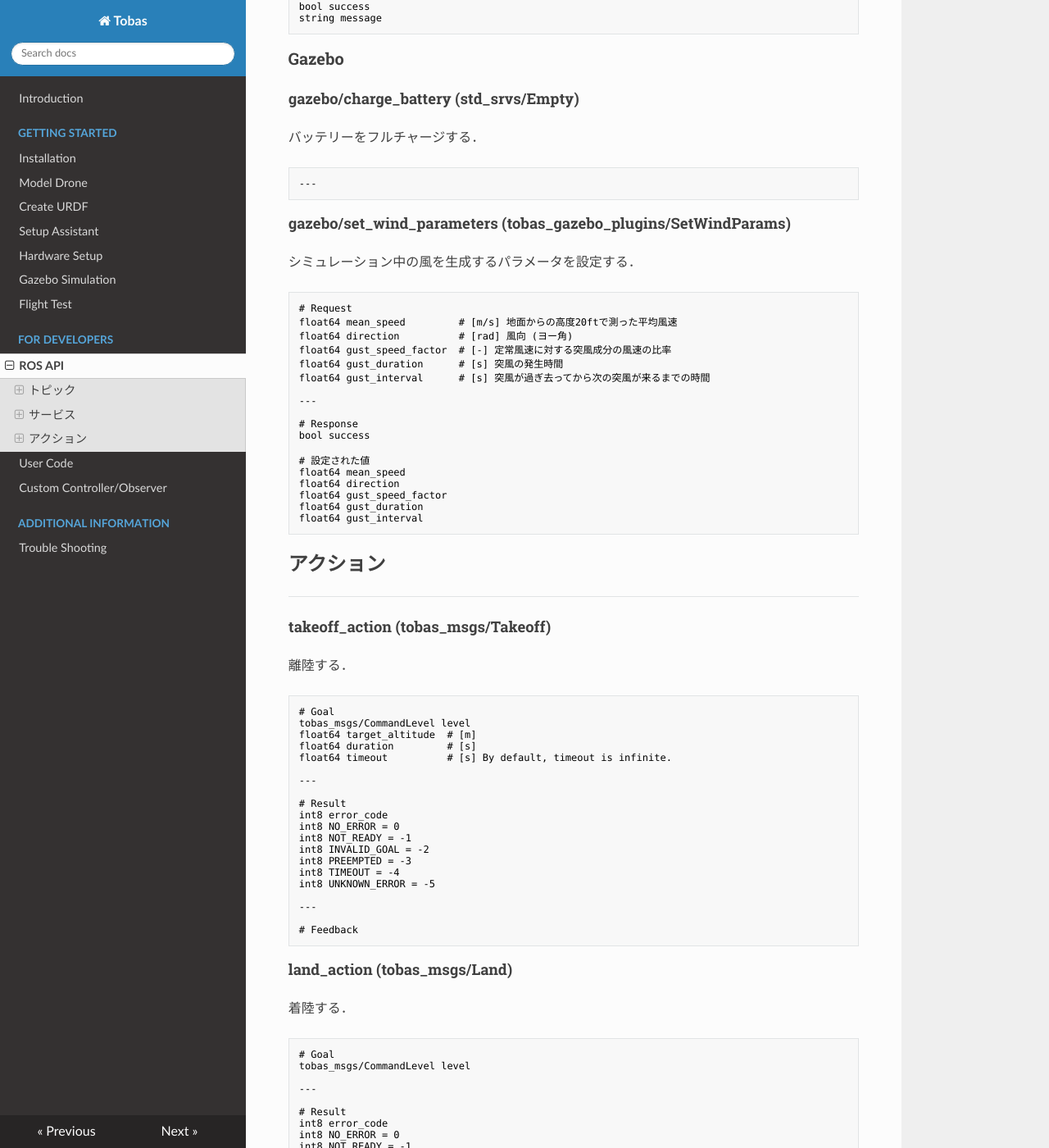
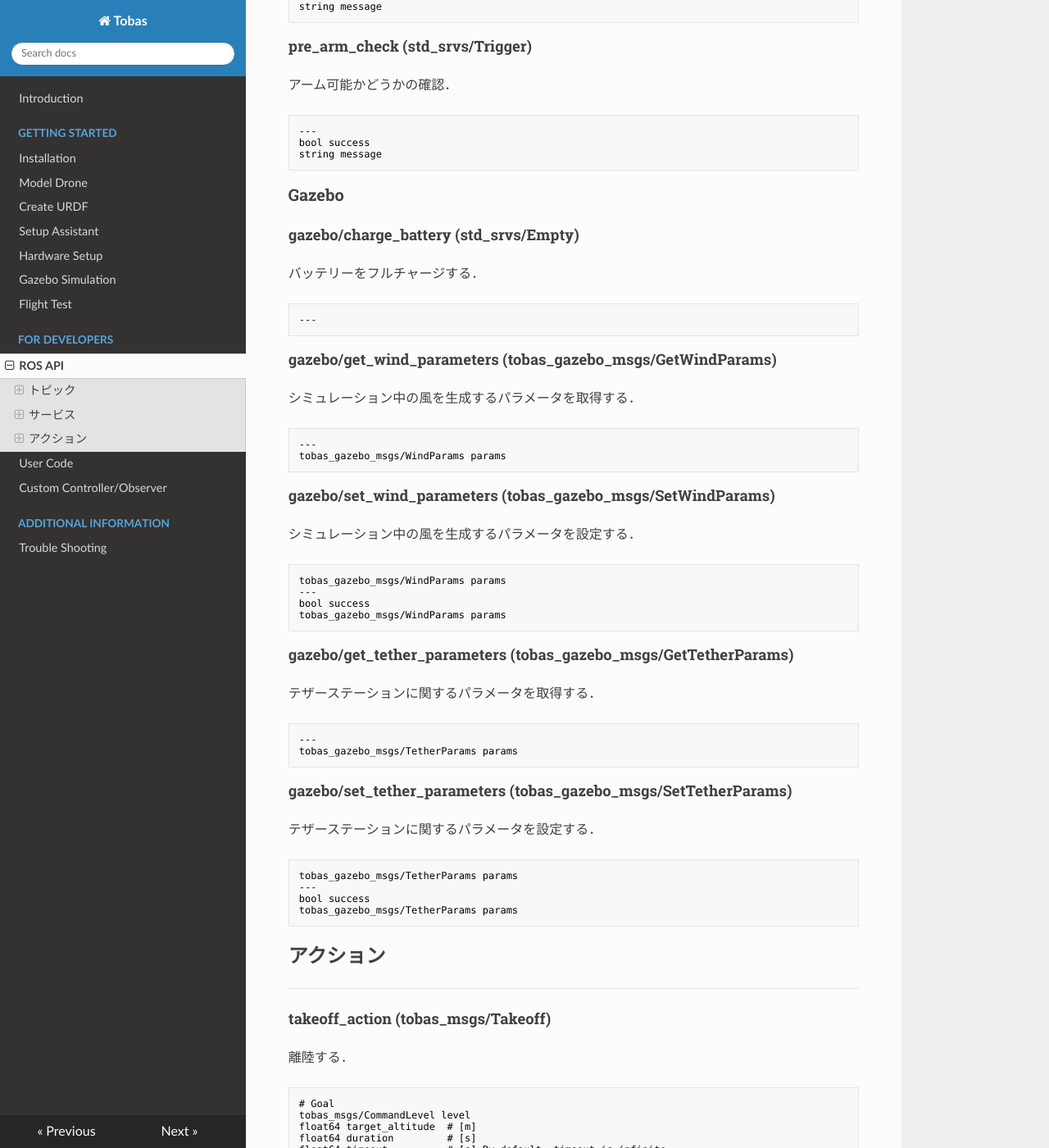
Before and after one commit to TobasFlightControl/tobas_wiki_ja, an MkDocs documentation site: the page built from docs/ros_api.md, in a window 1280 px wide and 1400 px high, scrolled down 6513 px. Shown: the whole window at 82% size. Built offline with MkDocs 1.6.1, drawn with Linux system fonts in a browser that asks for light colours; nearby versions of some CDN libraries; some of the changed text lies outside the part shown.

Commit message:
edit: ros_api.md

````diff
--- a/docs/ros_api.md
+++ b/docs/ros_api.md
@@ -5,7 +5,7 @@
 
 ## トピック
 
-<!-- tobas_tools/constant.hppの内容 -->
+<!-- tobas_tools/constants.hppの内容 -->
 <!-- tobas_gazebo_plugins/common.hppの内容 -->
 
 ---
@@ -203,6 +203,15 @@
 
 ユーザはこれらのトピックを発行することでドローンを操作することができます．
 
+#### command/throttles (tobas_msgs/ThrottleArray)
+
+各モータのスロットル (0 ~ 1)．
+
+```txt
+std_msgs/Header header
+tobas_msgs/Throttle[] throttles
+```
+
 #### command/rotor_speeds (tobas_msgs/RotorSpeeds)
 
 各モータの回転数 (非負)．
@@ -300,7 +309,7 @@
 
 ### Gazebo
 
-#### ground_truth/odom (tobas_msgs/Odometry)
+#### gazebo/ground_truth/odom (tobas_msgs/Odometry)
 
 起動位置に対する位置，速度，加速度の真値．
 
@@ -323,7 +332,7 @@
 int8 POSITION_LOST = -1
 ```
 
-#### ground_truth/wind (tobas_msgs/Wind)
+#### gazebo/ground_truth/wind (tobas_msgs/Wind)
 
 グローバル座標系における風速の真値．
 
@@ -379,29 +388,44 @@
 ---
 ```
 
-#### gazebo/set_wind_parameters (tobas_gazebo_plugins/SetWindParams)
+#### gazebo/get_wind_parameters (tobas_gazebo_msgs/GetWindParams)
+
+シミュレーション中の風を生成するパラメータを取得する．
+
+```txt
+---
+tobas_gazebo_msgs/WindParams params
+```
+
+#### gazebo/set_wind_parameters (tobas_gazebo_msgs/SetWindParams)
 
 シミュレーション中の風を生成するパラメータを設定する．
 
 ```txt
-# Request
-float64 mean_speed         # [m/s] 地面からの高度20ftで測った平均風速
-float64 direction          # [rad] 風向 (ヨー角)
-float64 gust_speed_factor  # [-] 定常風速に対する突風成分の風速の比率
-float64 gust_duration      # [s] 突風の発生時間
-float64 gust_interval      # [s] 突風が過ぎ去ってから次の突風が来るまでの時間
+tobas_gazebo_msgs/WindParams params
+---
+bool success
+tobas_gazebo_msgs/WindParams params
+```
 
+#### gazebo/get_tether_parameters (tobas_gazebo_msgs/GetTetherParams)
+
+テザーステーションに関するパラメータを取得する．
+
+```txt
 ---
+tobas_gazebo_msgs/TetherParams params
+```
 
-# Response
+#### gazebo/set_tether_parameters (tobas_gazebo_msgs/SetTetherParams)
+
+テザーステーションに関するパラメータを設定する．
+
+```txt
+tobas_gazebo_msgs/TetherParams params
+---
 bool success
-
-# 設定された値
-float64 mean_speed
-float64 direction
-float64 gust_speed_factor
-float64 gust_duration
-float64 gust_interval
+tobas_gazebo_msgs/TetherParams params
 ```
 
 ## アクション
````
